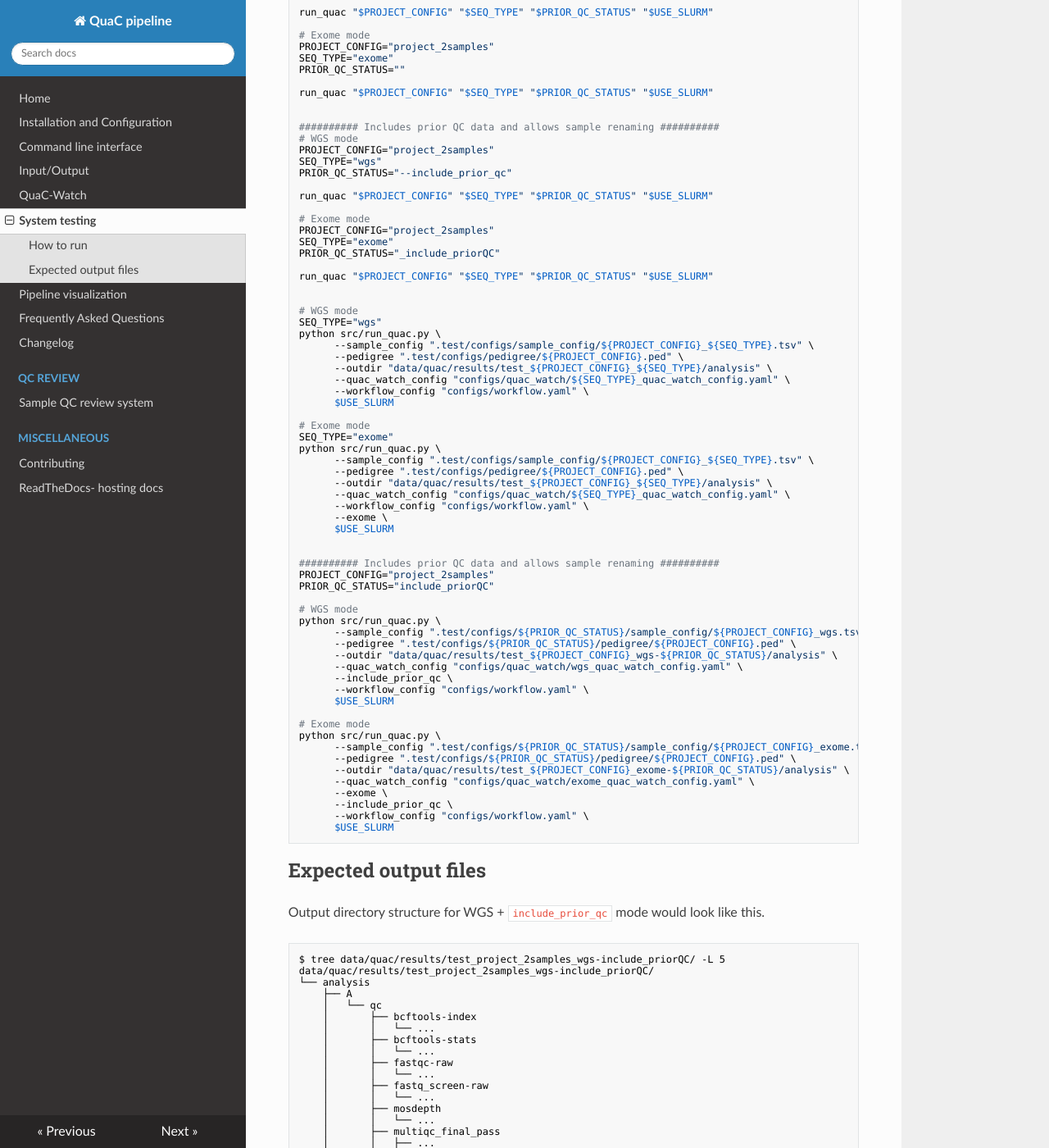
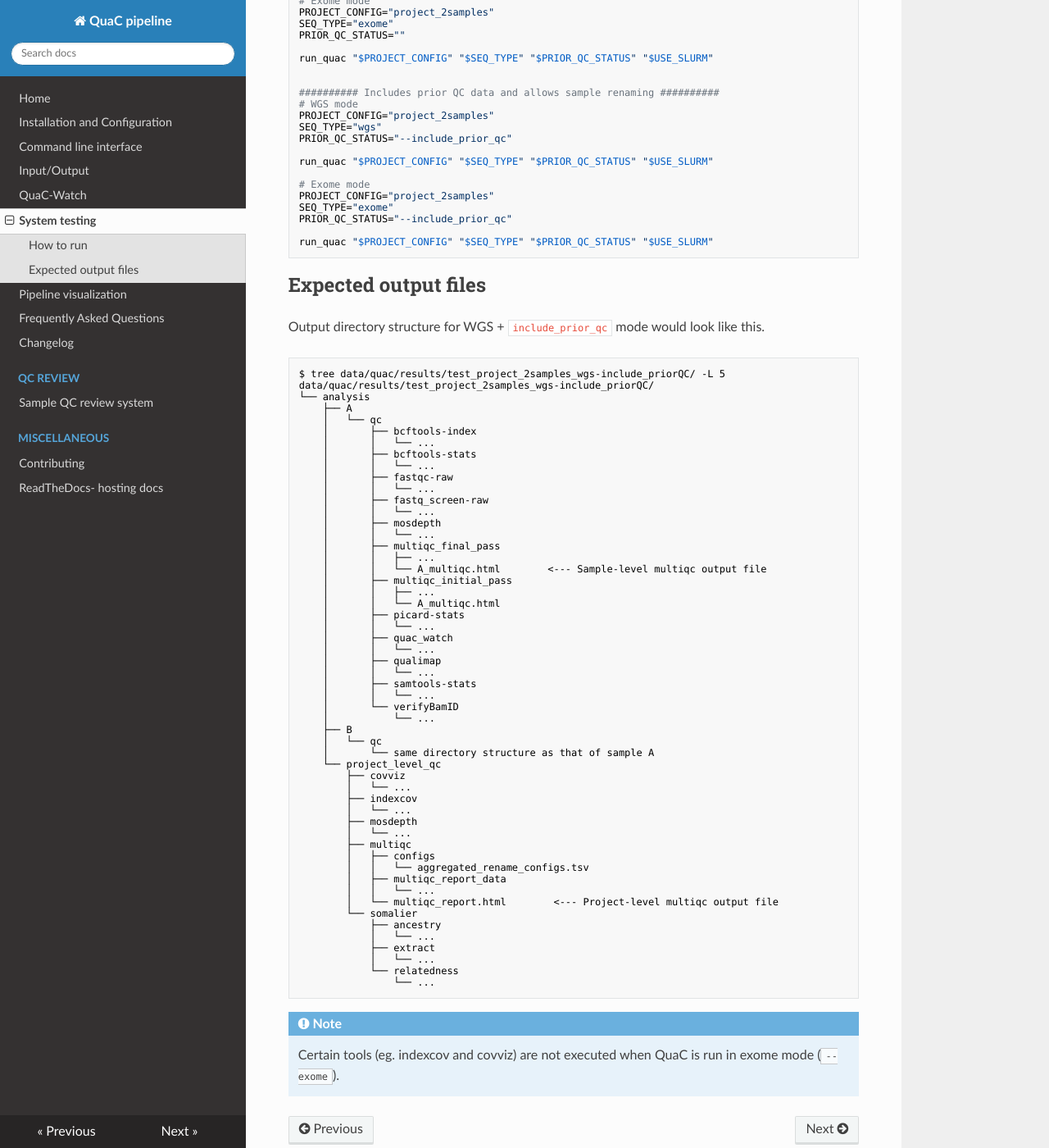
Before and after one commit to uab-cgds-worthey/quac, an MkDocs documentation site: the page built from docs/system_testing.md, in a window 1280 px wide and 1400 px high, scrolled down 1178 px. Shown: the whole window at 82% size. Built offline with MkDocs 1.6.1, drawn with Linux system fonts in a browser that asks for light colours; nearby versions of some CDN libraries; some of the changed text lies outside the part shown.

Commit message:
removes old commands

````diff
--- a/docs/system_testing.md
+++ b/docs/system_testing.md
@@ -80,57 +77,9 @@ run_quac "$PROJECT_CONFIG" "$SEQ_TYPE" "$PRIOR_QC_STATUS" "$USE_SLURM"
 # Exome mode
 PROJECT_CONFIG="project_2samples"
 SEQ_TYPE="exome"
-PRIOR_QC_STATUS="_include_priorQC"
+PRIOR_QC_STATUS="--include_prior_qc"
 
 run_quac "$PROJECT_CONFIG" "$SEQ_TYPE" "$PRIOR_QC_STATUS" "$USE_SLURM"
-
-
-# WGS mode
-SEQ_TYPE="wgs"
-python src/run_quac.py \
-      --sample_config ".test/configs/sample_config/${PROJECT_CONFIG}_${SEQ_TYPE}.tsv" \
-      --pedigree ".test/configs/pedigree/${PROJECT_CONFIG}.ped" \
-      --outdir "data/quac/results/test_${PROJECT_CONFIG}_${SEQ_TYPE}/analysis" \
-      --quac_watch_config "configs/quac_watch/${SEQ_TYPE}_quac_watch_config.yaml" \
-      --workflow_config "configs/workflow.yaml" \
-      $USE_SLURM
-
-# Exome mode
-SEQ_TYPE="exome"
-python src/run_quac.py \
-      --sample_config ".test/configs/sample_config/${PROJECT_CONFIG}_${SEQ_TYPE}.tsv" \
-      --pedigree ".test/configs/pedigree/${PROJECT_CONFIG}.ped" \
-      --outdir "data/quac/results/test_${PROJECT_CONFIG}_${SEQ_TYPE}/analysis" \
-      --quac_watch_config "configs/quac_watch/${SEQ_TYPE}_quac_watch_config.yaml" \
-      --workflow_config "configs/workflow.yaml" \
-      --exome \
-      $USE_SLURM
-
-
-########## Includes prior QC data and allows sample renaming ##########
-PROJECT_CONFIG="project_2samples"
-PRIOR_QC_STATUS="include_priorQC"
-
-# WGS mode
-python src/run_quac.py \
-      --sample_config ".test/configs/${PRIOR_QC_STATUS}/sample_config/${PROJECT_CONFIG}_wgs.tsv" \
-      --pedigree ".test/configs/${PRIOR_QC_STATUS}/pedigree/${PROJECT_CONFIG}.ped" \
-      --outdir "data/quac/results/test_${PROJECT_CONFIG}_wgs-${PRIOR_QC_STATUS}/analysis" \
-      --quac_watch_config "configs/quac_watch/wgs_quac_watch_config.yaml" \
-      --include_prior_qc \
-      --workflow_config "configs/workflow.yaml" \
-      $USE_SLURM
-
-# Exome mode
-python src/run_quac.py \
-      --sample_config ".test/configs/${PRIOR_QC_STATUS}/sample_config/${PROJECT_CONFIG}_exome.tsv" \
-      --pedigree ".test/configs/${PRIOR_QC_STATUS}/pedigree/${PROJECT_CONFIG}.ped" \
-      --outdir "data/quac/results/test_${PROJECT_CONFIG}_exome-${PRIOR_QC_STATUS}/analysis" \
-      --quac_watch_config "configs/quac_watch/exome_quac_watch_config.yaml" \
-      --exome \
-      --include_prior_qc \
-      --workflow_config "configs/workflow.yaml" \
-      $USE_SLURM
 ```
 
 ## Expected output files
````
Also changed, not shown: other parts of docs/system_testing.md (+0 -3 lines).
